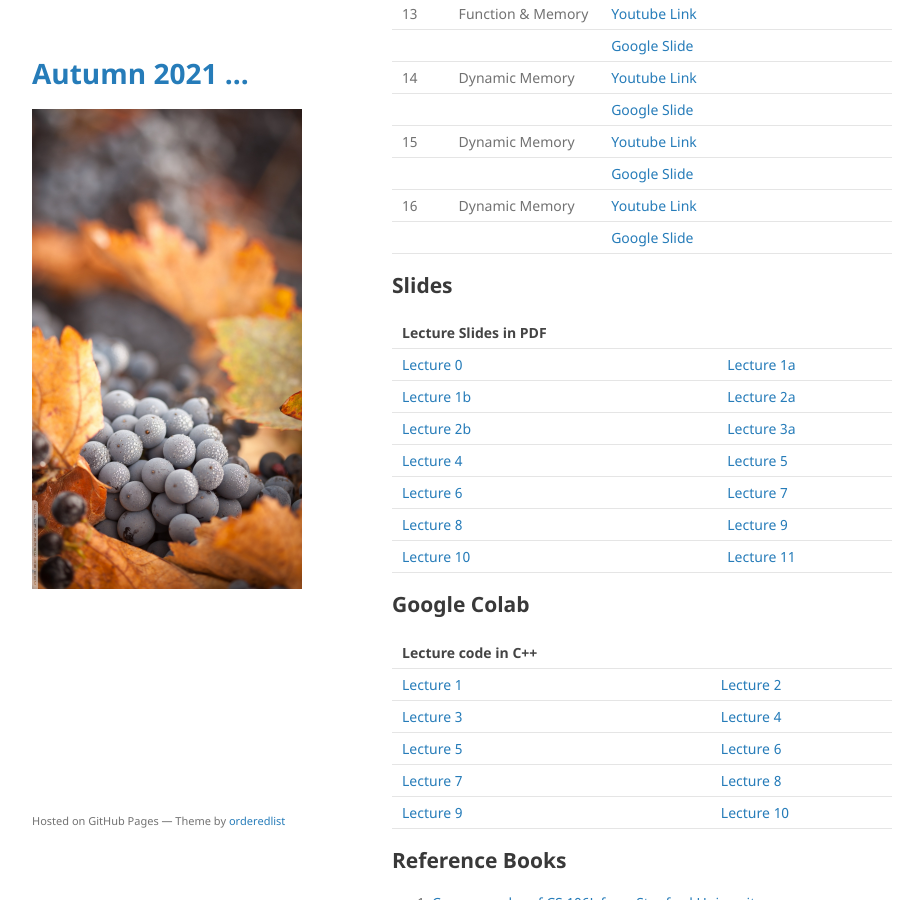
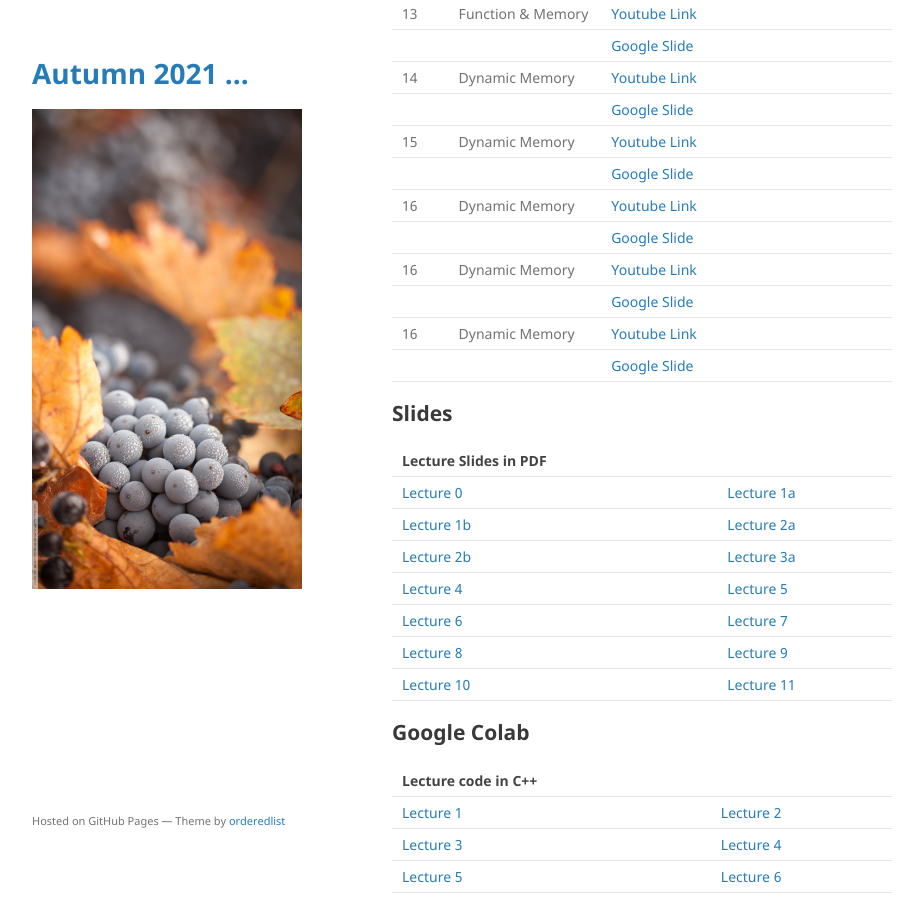
Before and after one commit to mohammadmotiurrahman/mohammadmotiurrahman.github.io, a Jekyll site: the page built from cse203_6/index.md, in a window 1280 px wide and 900 px high, scrolled down 2982 px. Shown: the whole window, without its empty margins (178-1101 px from the left). Built offline with Jekyll 4.4.1, drawn with Linux system fonts in a browser that asks for light colours; our own code applies the rules of GitHub Pages for plain Markdown files.

Commit message:
Update index.md

```diff
--- a/cse203_6/index.md
+++ b/cse203_6/index.md
@@ -100,6 +100,11 @@
 |         |              | [Google Slide](https://jamboard.google.com/d/1zBaSsyq-JtmGYIGA3EIdvPODprwDff9ZnOf8QBN4wkU/edit?usp=sharing)    |
 | 16      | Dynamic Memory | [Youtube Link](https://drive.google.com/file/d/1dM_Vl-6L5qjAWZtxJGvaVYxN98LSUNnf/view?usp=sharing)       |
 |         |              | [Google Slide](https://jamboard.google.com/d/1kJ_PMaB-9ScS2iWNUqg1y4lV8NL30jscl0sUwVAzLQA/edit?usp=sharing)    |
+| 16      | Dynamic Memory | [Youtube Link](https://drive.google.com/file/d/1a2UUtw9wIVVcEb1bVA1WkJVthmudX7tr/view?usp=sharing)       |
+|         |              | [Google Slide]()    |
+| 16      | Dynamic Memory | [Youtube Link](https://drive.google.com/file/d/1SQbRZd_UOuDKAuSKjrAHFZpCQVMUNjGu/view?usp=sharing)       |
+|         |              | [Google Slide]()    |
+
 
 
 
```
